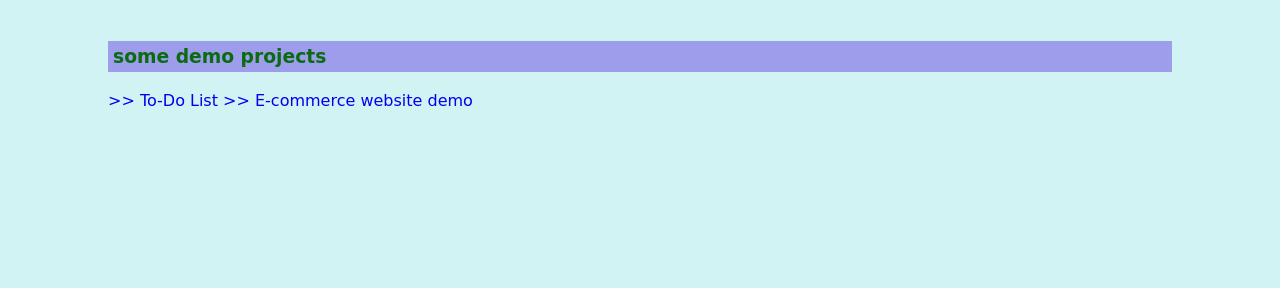
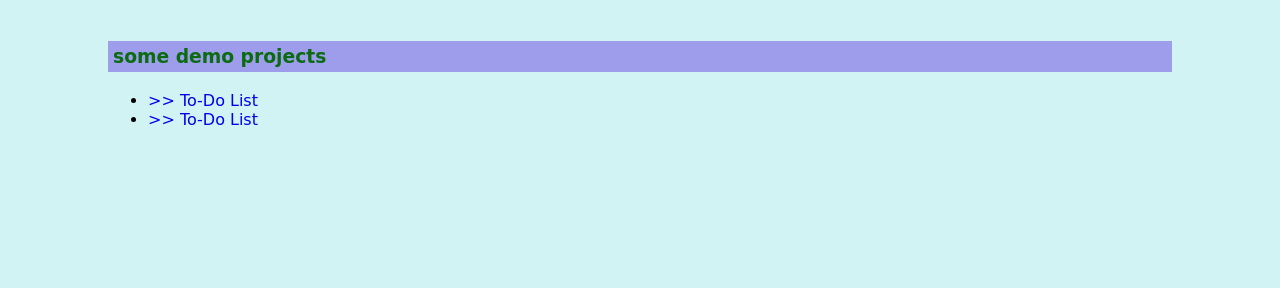
Before and after one commit to itzsk/infeducation.github.io, a plain HTML site: page index.html in a window 1280 px wide. Shown: the part 143-431 px from the top of the page. Drawn offline with Linux system fonts and the light colour scheme.

Commit message:
Update index.html

```diff
--- a/index.html
+++ b/index.html
@@ -21,10 +21,12 @@
         <a href="./component/contact.html">Contact</a>
       </div>
 
-   <div class="demo-link">
+     <div class="demo-link">
         <h3> some demo projects </h3>
-      <a href="https://itzsk.github.io/toDoList.github.io/" >>> To-Do List </a>
-      <a href="https://itzsk.github.io/ecommerce.github.io/" >>> E-commerce website demo </a>
+        <ul>
+          <li><a href="https://itzsk.github.io/toDoList.github.io/">>> To-Do List </a> </li>
+          <li><a href="https://itzsk.github.io/toDoList.github.io/">>> To-Do List </a> </li>
+        </ul>
       </div>
 
       <p>under processing</p>
```
